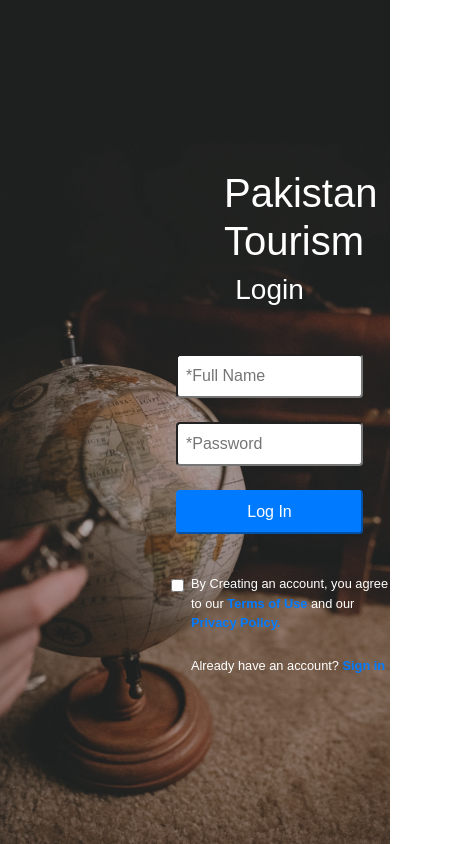
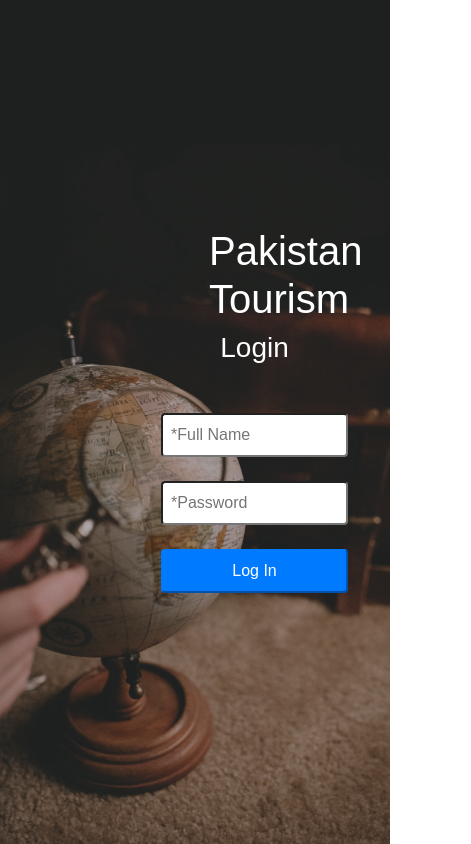
Before and after one commit to HussainJam/React_Project, a React (Create React App) app in the folder traveller/: page /login in a window 390 px wide. Shown: the whole page, 471 px wide, since content can reach past the window. Built offline with nearby package versions, Linux system fonts and the light colour scheme.

Commit message:
Room resevation

```diff
--- a/traveller/src/App.js
+++ b/traveller/src/App.js
@@ -9,6 +9,7 @@ import Home from "./pages/Home";
 import Tour from "./pages/Tour";
 import Login from "./components/Login";
 import SignUp from "./components/Signup";
+import RoomReservation from "./components/RoomReservation";
 
 class App extends Component {
   render() {
@@ -19,7 +20,9 @@ class App extends Component {
           <Route exact path="/" component={Home} />
           <Route exact path="/tour" component={Tour} />
           <Route exact path="/login" component={Login} />
-          <Route exact path="/Signup" component={SignUp} >
+          <Route exact path="/Signup" component={SignUp} />
+          <Route exact path="/RoomReservation" component={RoomReservation}>
+
         </Route>
         </Switch>
         </Router>
--- a/traveller/src/components/Hero.js
+++ b/traveller/src/components/Hero.js
@@ -8,8 +8,8 @@ const Hero = () => (
         <div className="item-center">
           <h1>Pakistan Tourism</h1>
           <h3>Tours | Travel | Enjoy</h3>
-          <Button outline color="warning" href="https://tourism.gov.pk/">
-            Explore More
+          <Button outline color="warning" href="/RoomReservation">
+            Room Reservation
           </Button>
         </div>
       </section>
--- a/traveller/src/components/Login.js
+++ b/traveller/src/components/Login.js
@@ -6,9 +6,9 @@ const Login =()=>
         <div>
         <div className="cover-page"  id = "sign-body">
         <div className="wrapped-page ">
-            <div className="col col-md-5 offset-4">
+            <div className="col-md-5 offset-4">
                 <form className="m-3">
-                    <div className="col ">
+
                        <h1 className="mx-5">Pakistan Tourism</h1>
                         <h3 className="col-9 mb-5 text-center">Login</h3>
                         <div className="form-group">
@@ -16,12 +16,7 @@ const Login =()=>
                             <input type="Password" placeholder="*Password" id="place" className="col-9 rounded mb-4" required />
                             <input type="submit" className="btn-primary col-9 rounded mb-4 " id="place" value="Log In" />
                         </div>
-                        <div className="col-11 small">
-                            <input type="checkbox" className=" form-check-input"/>
-                            <label className="">By Creating an account, you agree to our <a href=""><strong>Terms of Use</strong></a> and our <br /><a href=""><strong>Privacy Policy.</strong></a></label>
-                            <p className="mt-3 ">Already have an account? <a href="./Login"><strong>Sign in</strong></a></p>
-                        </div>
-                </div>
+
                 </form>
             </div>
         </div>
--- a/traveller/src/components/Navbar.js
+++ b/traveller/src/components/Navbar.js
@@ -57,12 +57,9 @@ class NavbarMain extends React.Component {
                 <NavItem>
                   <NavLink href="#contactBody">Contact</NavLink>
                 </NavItem>
-                <Button color="success" size="sm"> <Link className="nav-link" to="/login">Login</Link></Button>{"  "}
-                <NavItem>
-                <Button color="primary" size="sm"> <Link className="nav-link px-2" to="/Signup">Sign Up</Link></Button>{"  "}
-                </NavItem>
-                </Nav>
-
+                <Button color="success" size="sm" ><Link className="nav-link px-" to="/login">Login</Link></Button>
+                <Button outline color="primary" size="sm"><Link className="nav-link px-" to="/Signup">Create Account</Link></Button>
+                 </Nav>
             </Collapse>
           </Container>
         </Navbar>
--- /dev/null
+++ b/traveller/src/components/RoomReservation.js
@@ -0,0 +1,15 @@
+import React from "react";
+
+
+
+const RoomReservation =()=>
+{
+    return(
+        <>
+        haye
+        </>
+
+    )
+}
+
+export default RoomReservation;
--- a/traveller/src/components/Signup.js
+++ b/traveller/src/components/Signup.js
@@ -13,6 +13,7 @@ const Signup =()=>
                         <h3 className="col-9 mb-5 text-center">Sign Up</h3>
                         <div className="form-group">
                             <input type="text" placeholder="*Full Name" id="place" className="col-9 rounded mb-4 " required />
+                            <input type="Password" placeholder="*Create Password" id="place" className="col-9 rounded mb-4" required />
                             <input type="email" placeholder="*Email Address" id="place" className="col-9 rounded mb-4" required />
                             <input type="tel" placeholder="*Phone Number" id="place" className=" col-9 rounded mb-4" required />
                             <input type="submit" className="btn-primary col-9 rounded mb-4 " id="place" value="CREATE ACCOUNT" />
```
